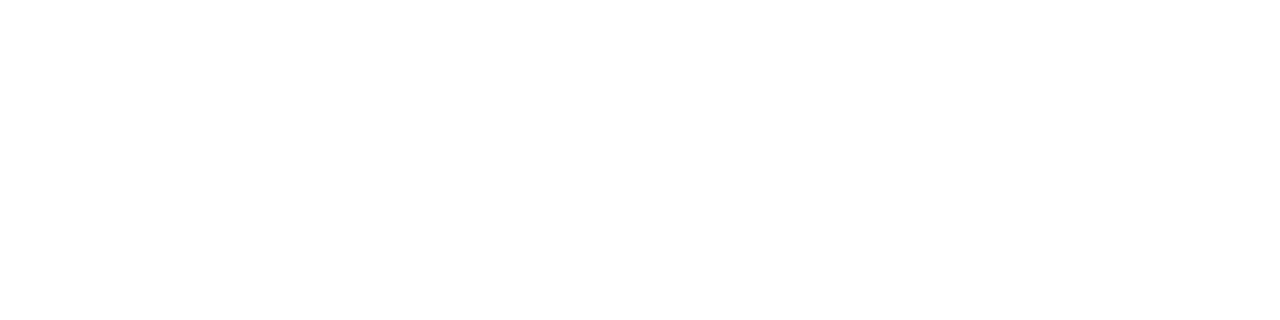
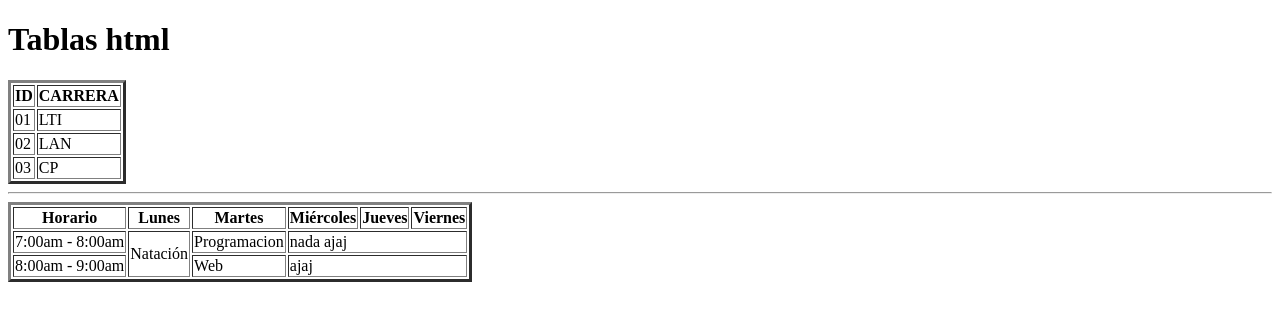
Before and after one commit to AnaLozano21/Practica30-08, a plain HTML site: page index.html in a window 1280 px wide. Drawn offline with Linux system fonts and the light colour scheme.

Commit message:
Tabla con celdas combinadas

```diff
--- a/index.html
+++ b/index.html
@@ -6,6 +6,50 @@
     <title>Practica</title>
 </head>
 <body>
+    <h1>Tablas html</h1>
+    <!-- Tabla simple -->
+    <table border="3">
+        <tr>
+            <th>ID</th>
+            <th>CARRERA</th>
 
+        </tr>
+        <tr>
+            <td>01</td>
+            <td>LTI</td>
+        </tr>
+        <tr>
+            <td>02</td>
+            <td>LAN</td>
+        </tr>
+        <tr>
+            <td>03</td>
+            <td>CP</td>
+        </tr>
+    </table>
+    <hr>
+    <!-- Tabla con row y colspan -->
+    <table border="3">
+        <tr>
+            <th>Horario</th>
+            <th>Lunes</th>
+            <th>Martes</th>
+            <th>Miércoles</th>
+            <th>Jueves</th>
+            <th>Viernes</th>
+        </tr>
+        <tr>
+            <td>7:00am - 8:00am</td>
+            <td rowspan="2">Natación</td>
+            <td>Programacion</td>
+            <td colspan="3">nada ajaj</td>
+
+        </tr>
+        <tr>
+            <td>8:00am - 9:00am</td>
+            <td>Web</td>
+            <td colspan='3'> ajaj</td>
+        </tr>
+    </table>
 </body>
 </html>
```
